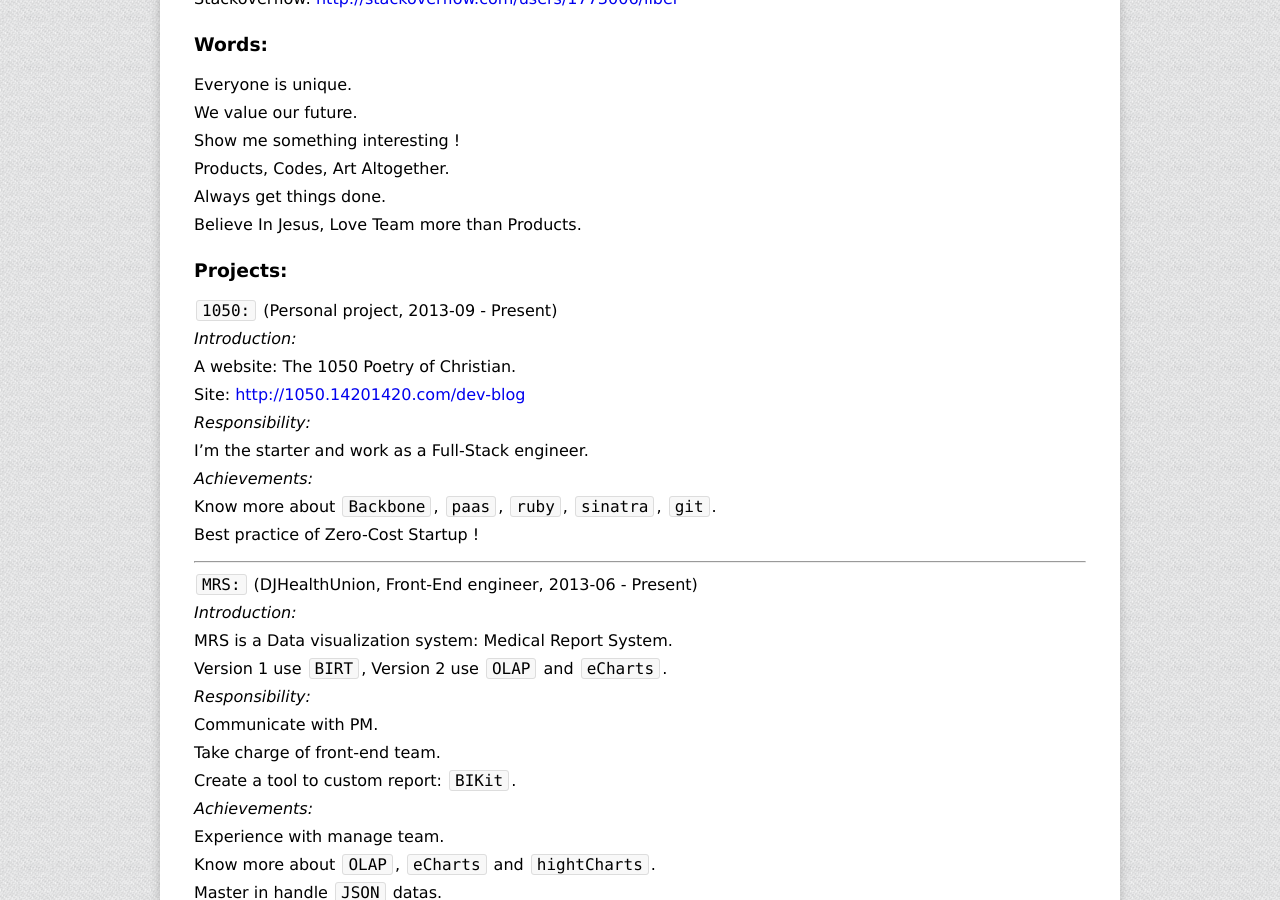
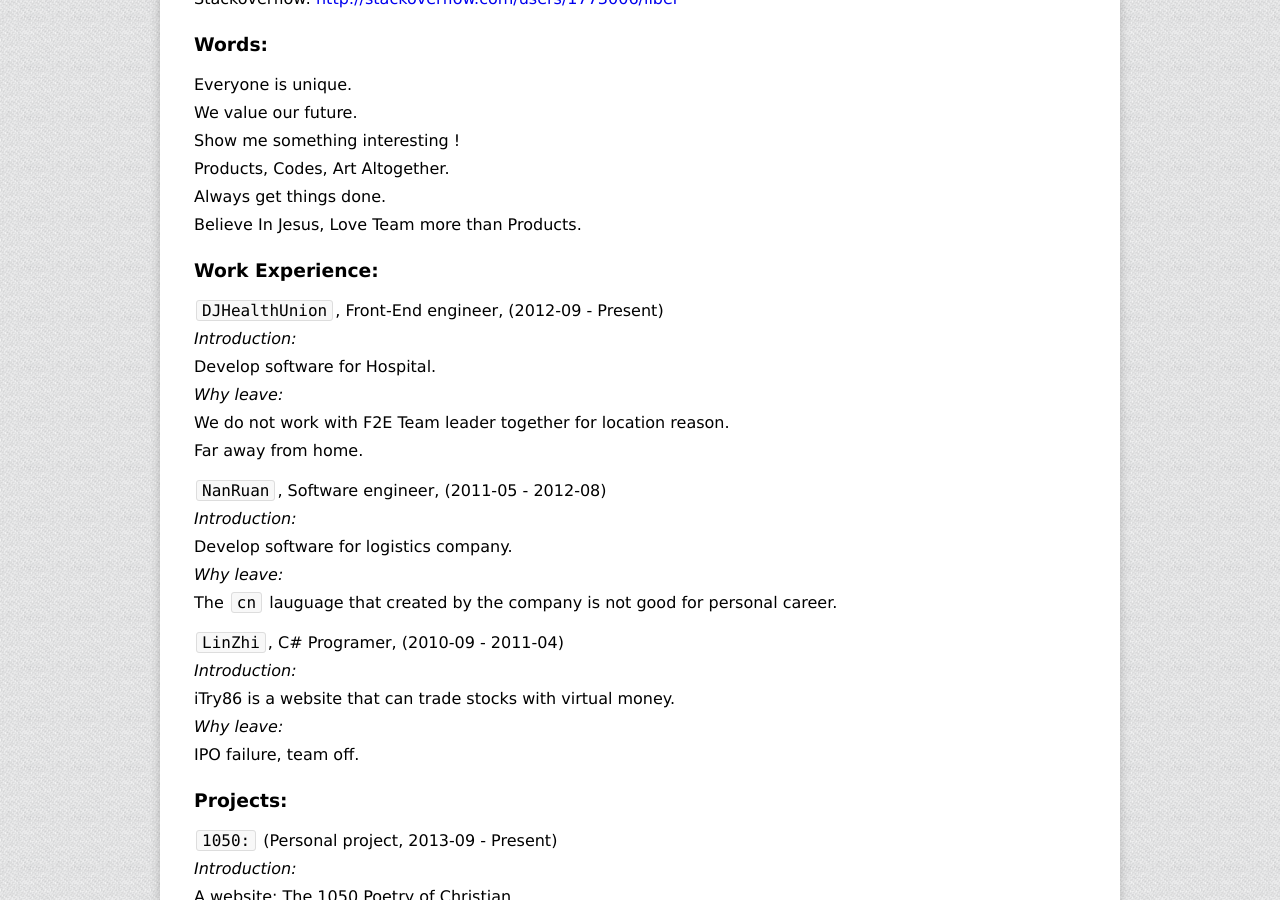
Before and after one commit to mystist/mystist.github.com, a Jekyll site: the page built from liber_en.md, in a window 1280 px wide and 900 px high, scrolled down 962 px. Built offline with Jekyll 4.4.1, drawn with Linux system fonts in a browser that asks for light colours; Markdown is read by kramdown in place of the engine named in the settings.

Commit message:
update_cv

```diff
--- a/liber_en.md
+++ b/liber_en.md
@@ -40,6 +40,26 @@ Show me something interesting !
 Products, Codes, Art Altogether.
 Always get things done.
 Believe In Jesus, Love Team more than Products.
+
+### Work Experience:
+`DJHealthUnion`, Front-End engineer, (2012-09 - Present)
+<em>Introduction: </em>
+Develop software for Hospital.
+<em>Why leave: </em>
+We do not work with F2E Team leader together for location reason.
+Far away from home.
+
+`NanRuan`, Software engineer, (2011-05 - 2012-08)
+<em>Introduction: </em>
+Develop software for logistics company.
+<em>Why leave: </em>
+The `cn` lauguage that created by the company is not good for personal career.
+
+`LinZhi`, C# Programer, (2010-09 - 2011-04)
+<em>Introduction: </em>
+iTry86 is a website that can trade stocks with virtual money.
+<em>Why leave: </em>
+IPO failure, team off.
 
 ### Projects:
 
```
Also changed, not shown: liber.md (+3 -3 lines).
